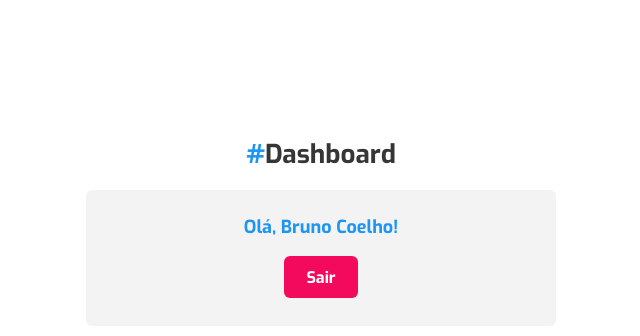
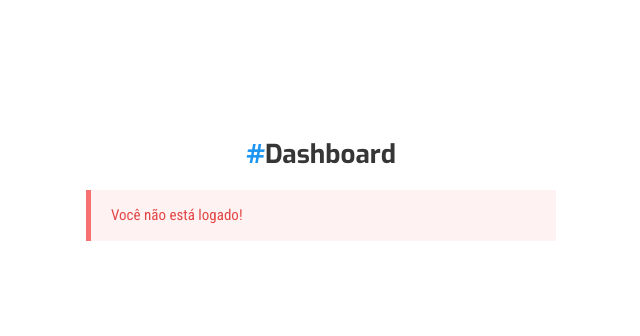
Before and after one commit to eubrunocoelho/firebase-auth, a Vue app: page / in a window 1280 px wide. Shown: the top 336 px of the page, without its empty margins (314-954 px from the left). Built offline with nearby package versions, Linux system fonts and the light colour scheme; no server answers.

Commit message:
finilized authentication api

```diff
--- a/src/assets/css/global.css
+++ b/src/assets/css/global.css
@@ -47,7 +47,11 @@ body {
 }
 
 .mb--0 {
-    margin-bottom: 0;
+    margin-bottom: 0 !important;
+}
+
+.mt--0 {
+    margin-top: 0 !important;
 }
 
 .alert {
--- a/src/components/Dashboard.vue
+++ b/src/components/Dashboard.vue
@@ -3,9 +3,12 @@
         <div class="dashboard-heading">
             <h1><span>#</span>Dashboard</h1>
         </div>
-        <div class="summary">
-            <p>Olá, Bruno Coelho!</p>
-            <button class="btn">Sair</button>
+        <div class="summary" v-if="user.loggedIn">
+            <p>Olá, {{ user.data.displayName }}!</p>
+            <button class="btn" @click.prevent="signOut">Sair</button>
+        </div>
+        <div class="alert alert--danger mt--0" v-else>
+            <p>Você não está logado!</p>
         </div>
     </section>
 </template>
```
